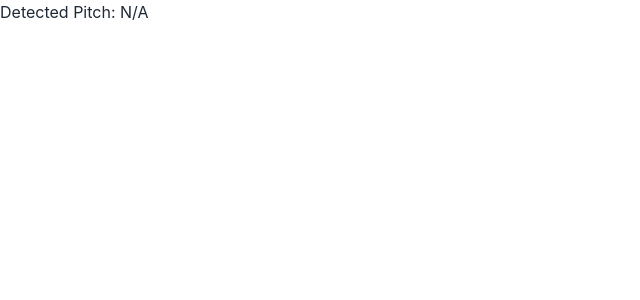
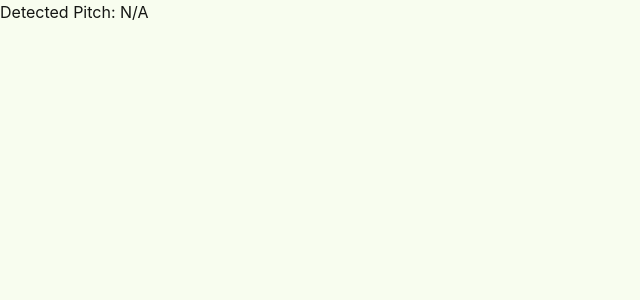
Before and after one commit to maysam/praypal, a Next.js app: page /AudioAnalyzer in a window 1280 px wide. Shown: the top 300 px of the page, without its empty margins (0-640 px from the left). Built offline with nearby package versions, Linux system fonts and the light colour scheme.

Commit message:
removing material

```diff
--- a/pages/_app.tsx
+++ b/pages/_app.tsx
@@ -32,7 +32,7 @@ export default function MyApp({ Component, pageProps }: AppProps) {
         <link rel="apple-touch-icon" href="/apple-icon.png"></link>
         <meta name="theme-color" content="#317EFB" />
       </Head>
-      <Component {...pageProps} />
+      <Component data-theme="lemonade" {...pageProps} />
     </>
   )
 }
--- a/tailwind.config.js
+++ b/tailwind.config.js
@@ -1,8 +1,7 @@
 /** @type {import('tailwindcss').Config} */
+import daisyui from 'daisyui'
 
-const withMT = require("@material-tailwind/react/utils/withMT");
-
-module.exports = withMT({
+module.exports = {
   content: [
     "./app/**/*.{js,ts,jsx,tsx,mdx}",
     "./pages/**/*.{js,ts,jsx,tsx,mdx}",
@@ -14,5 +13,8 @@ module.exports = withMT({
   theme: {
     extend: {},
   },
-  plugins: [require("daisyui")],
-});
+  plugins: [daisyui],
+  daisyui: {
+    themes: ["lemonade"],
+  },
+}
```
